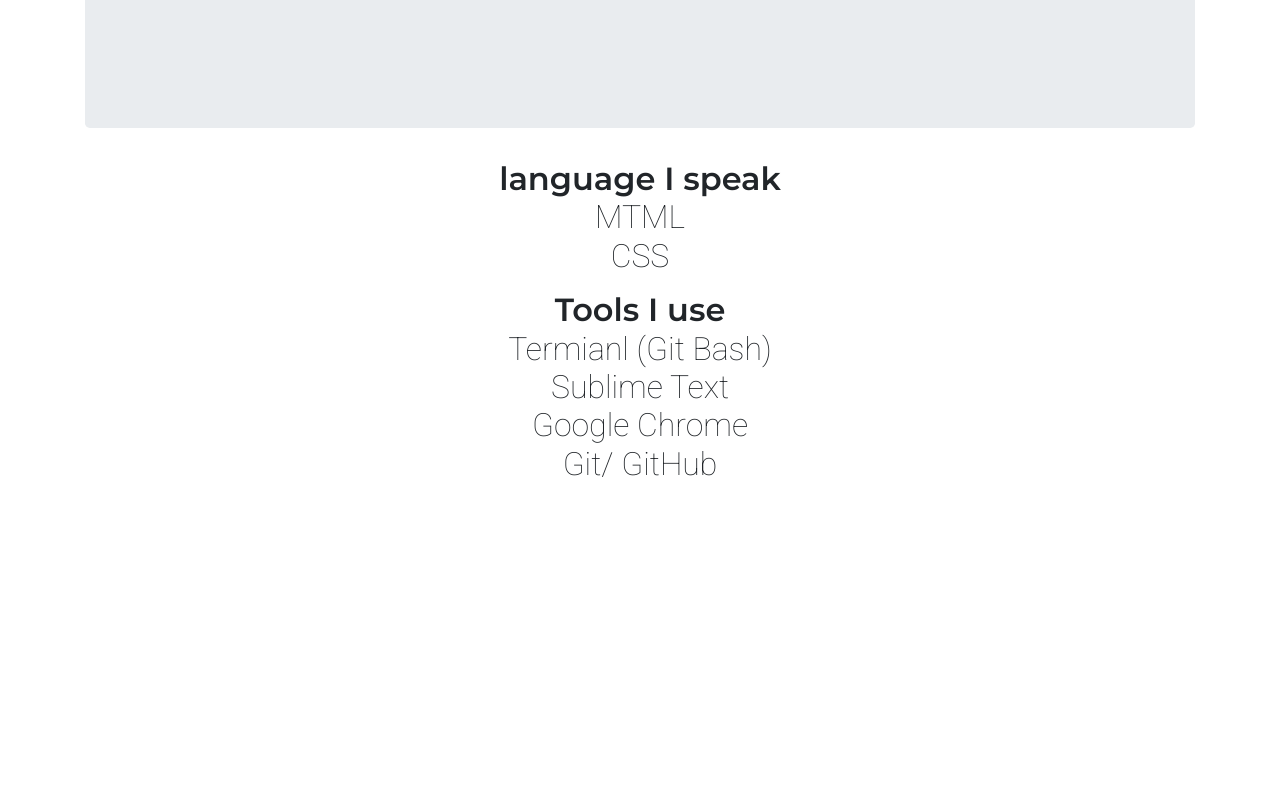
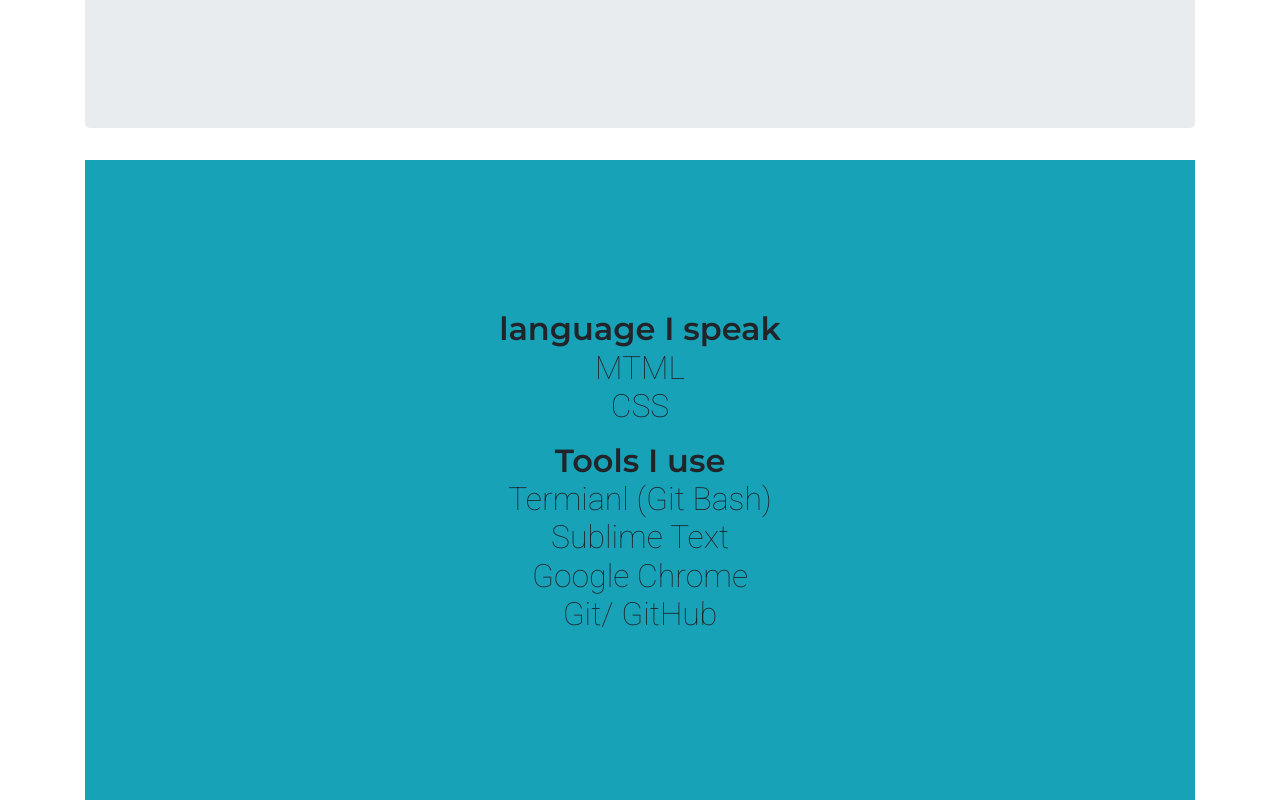
Before and after one commit to ilikerb0407/fcb-portfolio, a plain HTML site: page index.html in a window 1280 px wide. Shown: the part 584-1384 px from the top of the page. Before the commit the page ends 1083 px from the top, so only its background shows below. Drawn offline with nearby package versions, Linux system fonts and the light colour scheme.

Commit message:
add bg color

```diff
--- a/css/style.css
+++ b/css/style.css
@@ -14,13 +14,18 @@ body ul {
   padding: 0;
 }
 
-#landing {
+#landing,
+#gallery {
 	/** add vertical function*/
 	display: flex;
 	flex-direction: column;
 	justify-content: center;
 	align-items: center;
+	height: 80vh;
 
+}
 
-	height: 80vh;
+#gallery{
+
+	border-radius: 0.3 rem;
 }
--- a/index.html
+++ b/index.html
@@ -72,7 +72,7 @@
 
 		</section>
 
-		<section id="gallery" class = "text-center">
+		<section id="gallery" class = "text-center bg-info">
 			<div class="tools">
 				<h2> language I speak
 					<ul>
```
